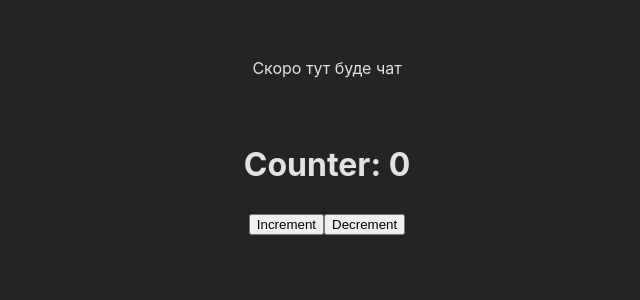
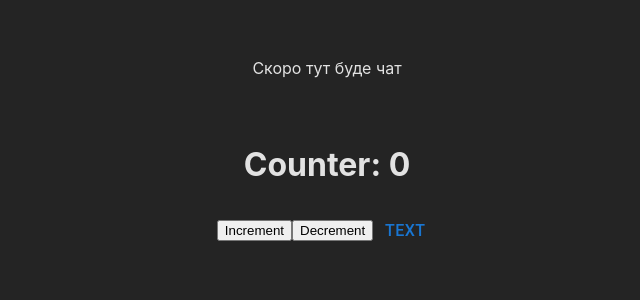
Before and after one commit to putsan/teamchallenge_chat, a React (Vite) app: page / in a window 1280 px wide. Shown: the top 300 px of the page, without its empty margins (313-953 px from the left). Built offline with nearby package versions, Linux system fonts and the light colour scheme.

Commit message:
added new button

```diff
--- a/package.json
+++ b/package.json
@@ -10,7 +10,12 @@
     "preview": "vite preview"
   },
   "dependencies": {
+    "@emotion/react": "^11.11.1",
+    "@emotion/styled": "^11.11.0",
+    "@mui/icons-material": "^5.14.8",
+    "@mui/material": "^5.14.8",
     "@reduxjs/toolkit": "^1.9.5",
+    "i": "^0.3.7",
     "react": "^18.2.0",
     "react-dom": "^18.2.0",
     "react-redux": "^8.1.2"
--- a/src/app/App.jsx
+++ b/src/app/App.jsx
@@ -1,3 +1,4 @@
+import { Button } from '@mui/material';
 import { useDispatch, useSelector } from 'react-redux';
 import { increment, decrement } from '../features/counter/counterSlice';
 import './App.scss'
@@ -13,6 +14,7 @@
       <h1>Counter: {count}</h1>
       <button onClick={() => dispatch(increment())}>Increment</button>
       <button onClick={() => dispatch(decrement())}>Decrement</button>
+      <Button sx={{fontSize: "16px"}}>Text</Button>
     </div>
   );
 }
```
Also changed, not shown: 1 other file (tests, documents, lock files or other folders).
